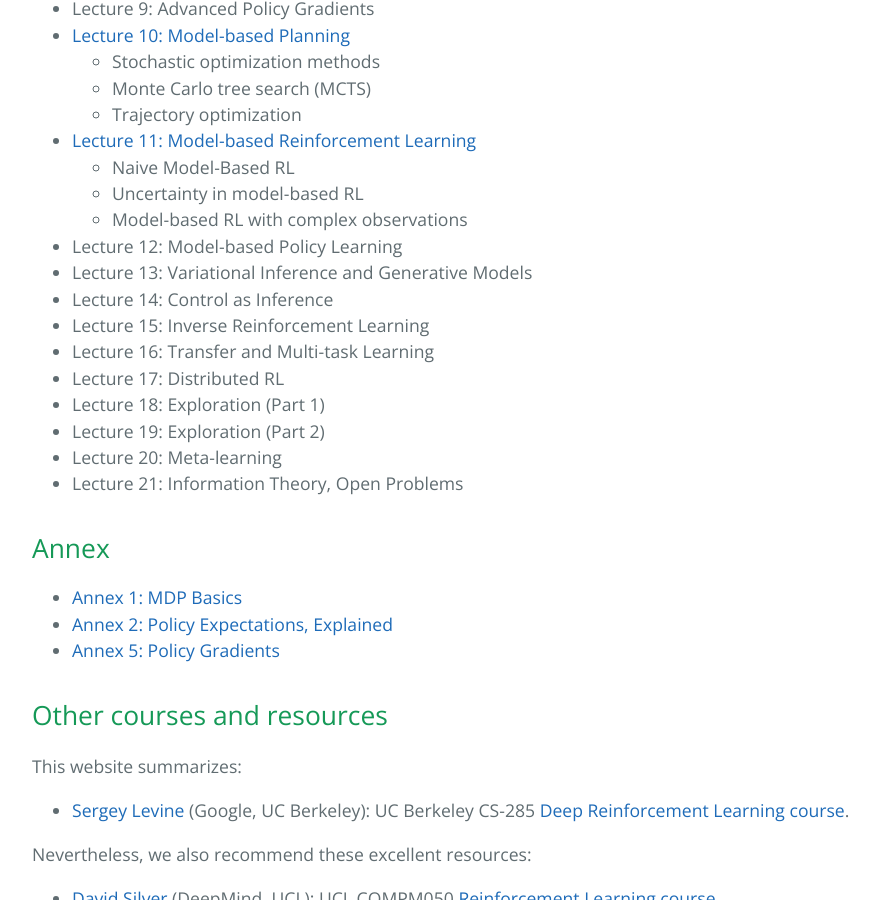
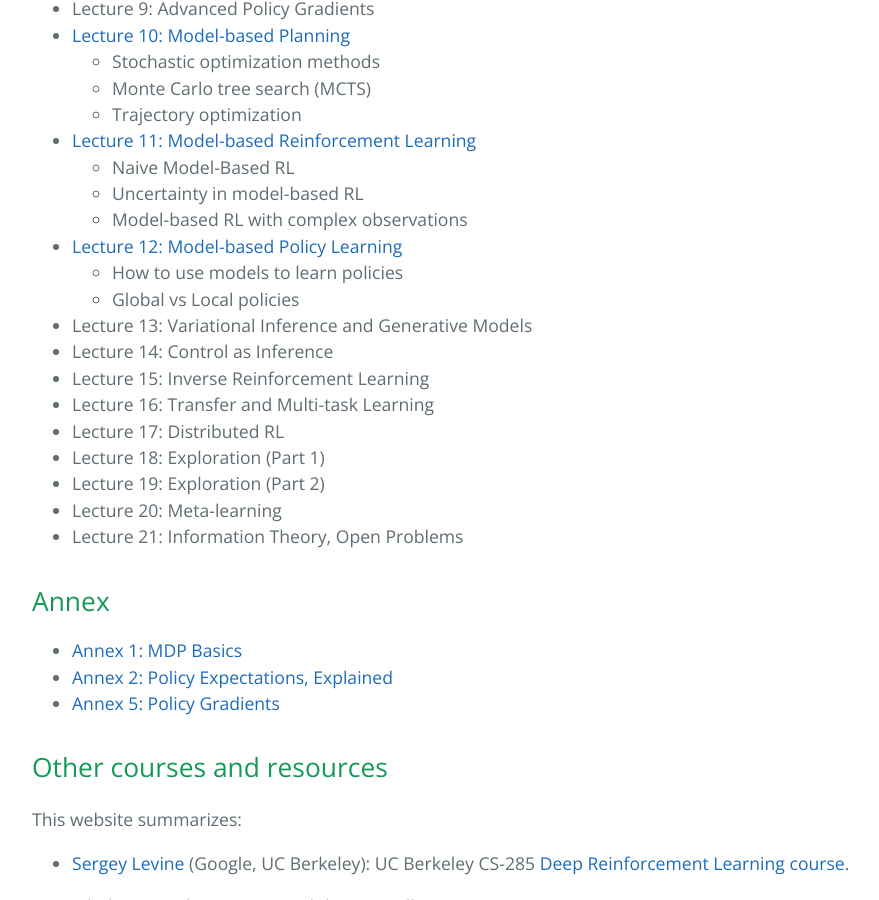
Before and after one commit to CampusAI/CampusAI.github.io, a Jekyll site: the page built from lectures.md, in a window 1280 px wide and 900 px high, scrolled down 1341 px. Shown: the whole window, without its empty margins (192-1071 px from the left). Built offline with Jekyll 4.4.1, drawn with Linux system fonts in a browser that asks for light colours.

Commit message:
Added lecture12 outline

```diff
--- a/lectures.md
+++ b/lectures.md
@@ -45,7 +45,9 @@ permalink: /lectures/
     - Naive Model-Based RL
     - Uncertainty in model-based RL
     - Model-based RL with complex observations
-- Lecture 12: Model-based Policy Learning
+- [Lecture 12: Model-based Policy Learning](/lectures/lecture12)
+    - How to use models to learn policies
+    - Global vs Local policies
 - Lecture 13: Variational Inference and Generative Models
 - Lecture 14: Control as Inference
 - Lecture 15: Inverse Reinforcement Learning
```
